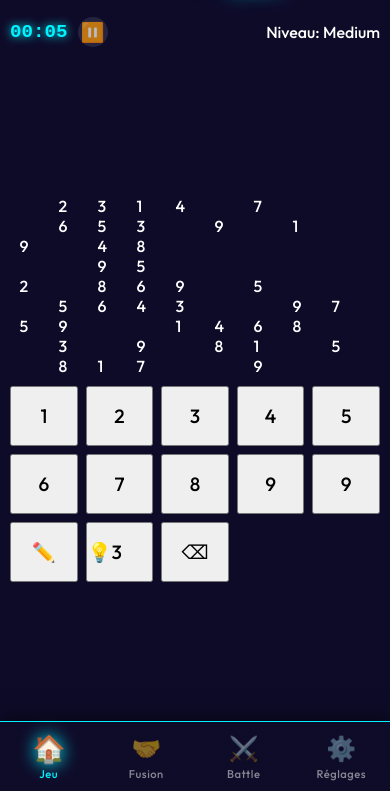
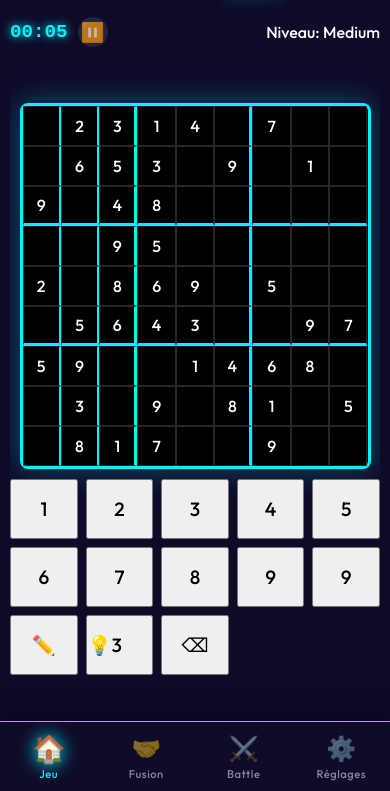
Before and after one commit to JamiTheS/SUDOKU-ZEN, a website: page index.html in a window 390 px wide. Shown: the part 53-844 px from the top of the page. Drawn offline with Linux system fonts and the light colour scheme.

Commit message:
Fix: Add Sudoku grid borders for mobile - 9x9 grid with 3x3 block separators

```diff
--- a/style.css
+++ b/style.css
@@ -863,3 +863,80 @@ h1 {
 .settings-btn:last-child {
     margin-bottom: 0;
 }
+
+/* =========================================
+   SUDOKU GRID BORDERS (Critical for Mobile)
+   ========================================= */
+.game-board {
+    background: var(--cell-bg);
+    border: 3px solid var(--primary-color);
+    border-radius: 8px;
+    padding: 0;
+    gap: 0 !important;
+    box-shadow: 0 0 30px rgba(0, 243, 255, 0.3);
+}
+
+.game-board > div {
+    border: 1px solid rgba(255, 255, 255, 0.15);
+    background: var(--cell-bg);
+    padding: 0;
+    display: flex;
+    align-items: center;
+    justify-content: center;
+    font-size: clamp(1rem, 4vw, 1.5rem);
+    font-weight: 500;
+    color: var(--text-color);
+    cursor: pointer;
+    transition: all 0.2s ease;
+    min-height: 40px;
+}
+
+/* Thick borders for 3x3 blocks */
+.game-board > div:nth-child(9n+1),
+.game-board > div:nth-child(9n+2),
+.game-board > div:nth-child(9n+3) {
+    border-right: 2px solid var(--primary-color);
+}
+
+.game-board > div:nth-child(n+19):nth-child(-n+27),
+.game-board > div:nth-child(n+46):nth-child(-n+54) {
+    border-bottom: 2px solid var(--primary-color);
+}
+
+/* Right border for columns 3 and 6 */
+.game-board > div:nth-child(9n+3),
+.game-board > div:nth-child(9n+6) {
+    border-right: 3px solid var(--primary-color) !important;
+}
+
+/* Bottom border for rows 3 and 6 */
+.game-board > div:nth-child(n+19):nth-child(-n+27),
+.game-board > div:nth-child(n+46):nth-child(-n+54) {
+    border-bottom: 3px solid var(--primary-color) !important;
+}
+
+.game-board > div:hover {
+    background: var(--cell-hover);
+    transform: scale(1.05);
+}
+
+.game-board > div[data-fixed="true"] {
+    color: #fff;
+    font-weight: bold;
+}
+
+.game-board > div.selected {
+    background: rgba(0, 243, 255, 0.3) !important;
+    box-shadow: 0 0 15px rgba(0, 243, 255, 0.5);
+}
+
+.game-board > div.error {
+    background: rgba(255, 0, 0, 0.3) !important;
+    animation: shake 0.3s;
+}
+
+@keyframes shake {
+    0%, 100% { transform: translateX(0); }
+    25% { transform: translateX(-5px); }
+    75% { transform: translateX(5px); }
+}
```
